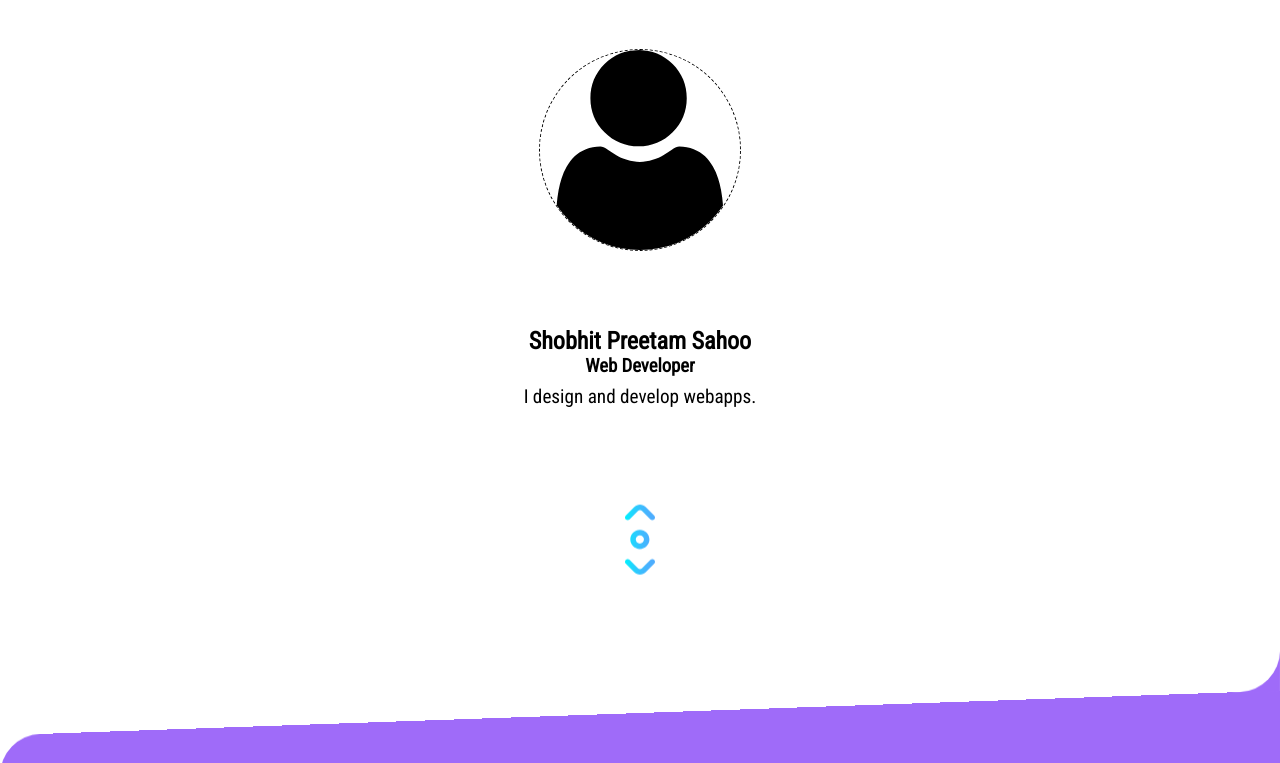
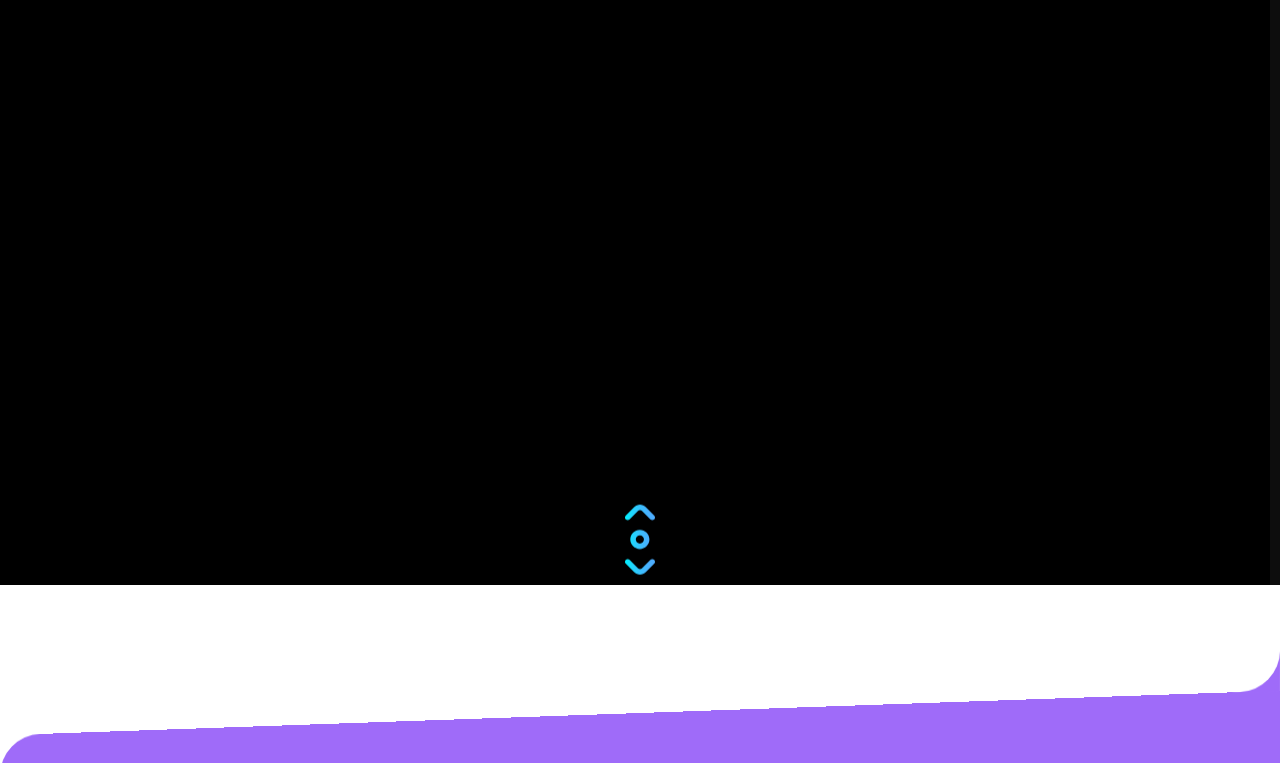
Before and after one commit to ShobhitSahoo/MyCaptain_Front_End_Task, a plain HTML site: page index.html in a window 1280 px wide. Shown: the part 66-829 px from the top of the page. Drawn offline with Linux system fonts and the light colour scheme.

Commit message:
Update styles.css

```diff
--- a/Styles/styles.css
+++ b/Styles/styles.css
@@ -477,3 +477,6 @@ nav ul li a:hover {
     filter: blur(30px);
 
 }
+section {
+    background: #000;
+}
```
